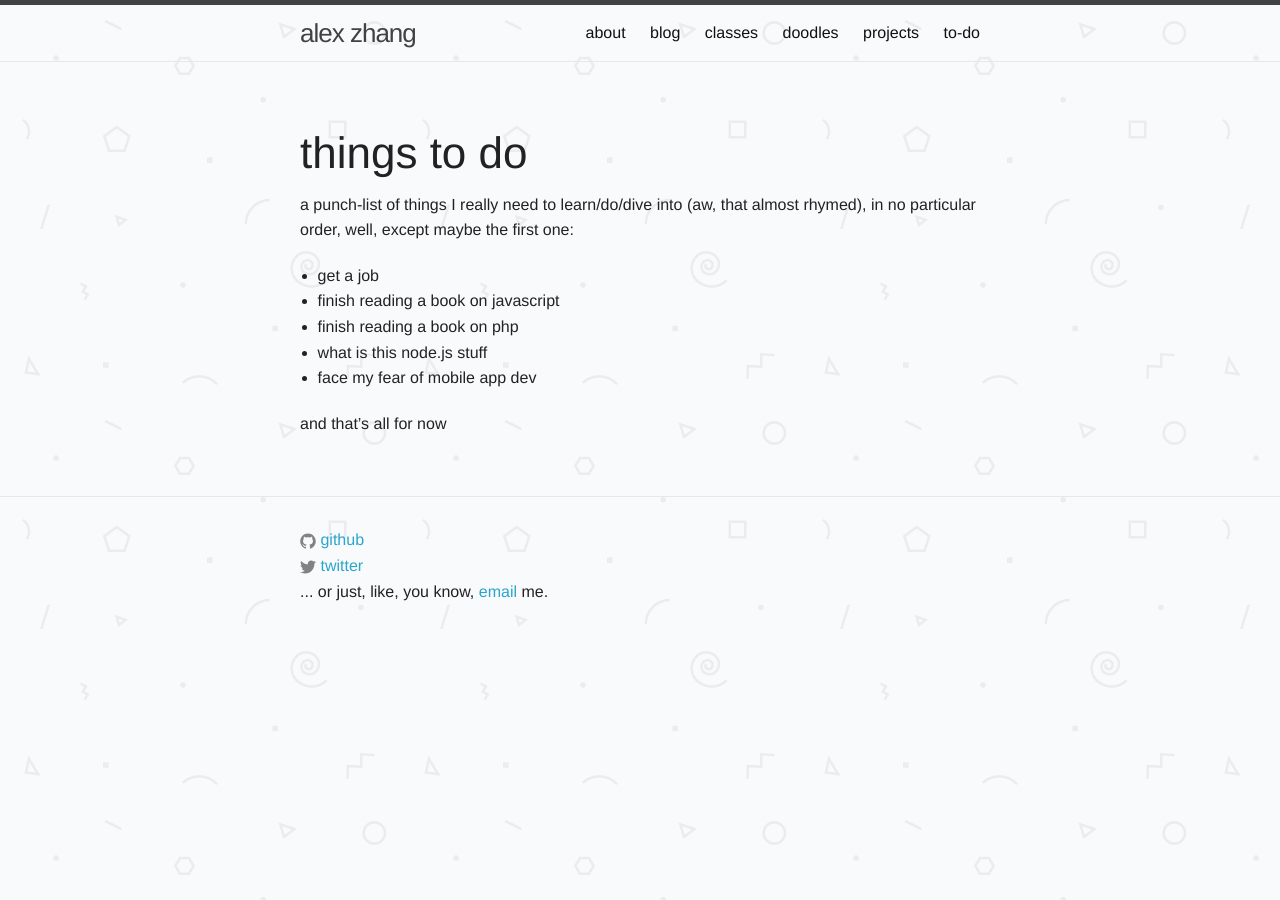
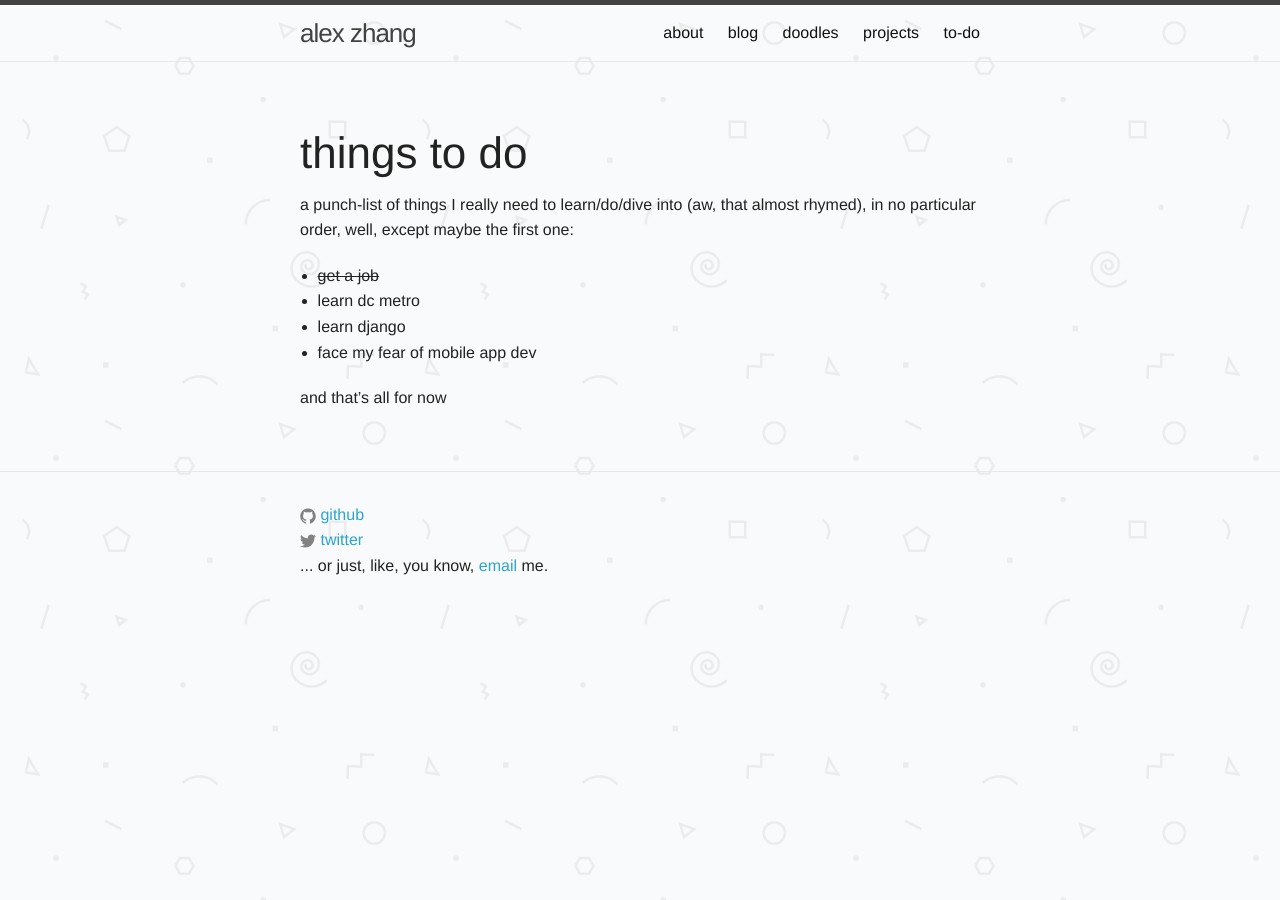
Before and after one commit to zhangoose/zhangoose.github.io, a Jekyll site: the page built from todo.md, in a window 1280 px wide. Built offline with Jekyll 4.4.1, drawn with Linux system fonts in a browser that asks for light colours.

Commit message:
i graduated hurhurhur

```diff
--- a/todo.md
+++ b/todo.md
@@ -9,10 +9,9 @@ things to do
 
 a punch-list of things I really need to learn/do/dive into (aw, that almost rhymed), in no particular order, well, except maybe the first one:
 
-* get a job
-* finish reading a book on javascript
-* finish reading a book on php
-* what is this node.js stuff
+* ~~get a job~~
+* learn dc metro
+* learn django
 * face my fear of mobile app dev
 
 and that's all for now
```
Also changed, not shown: about.md (+3 -2 lines), classes.md (deleted, +0 -55 lines).
